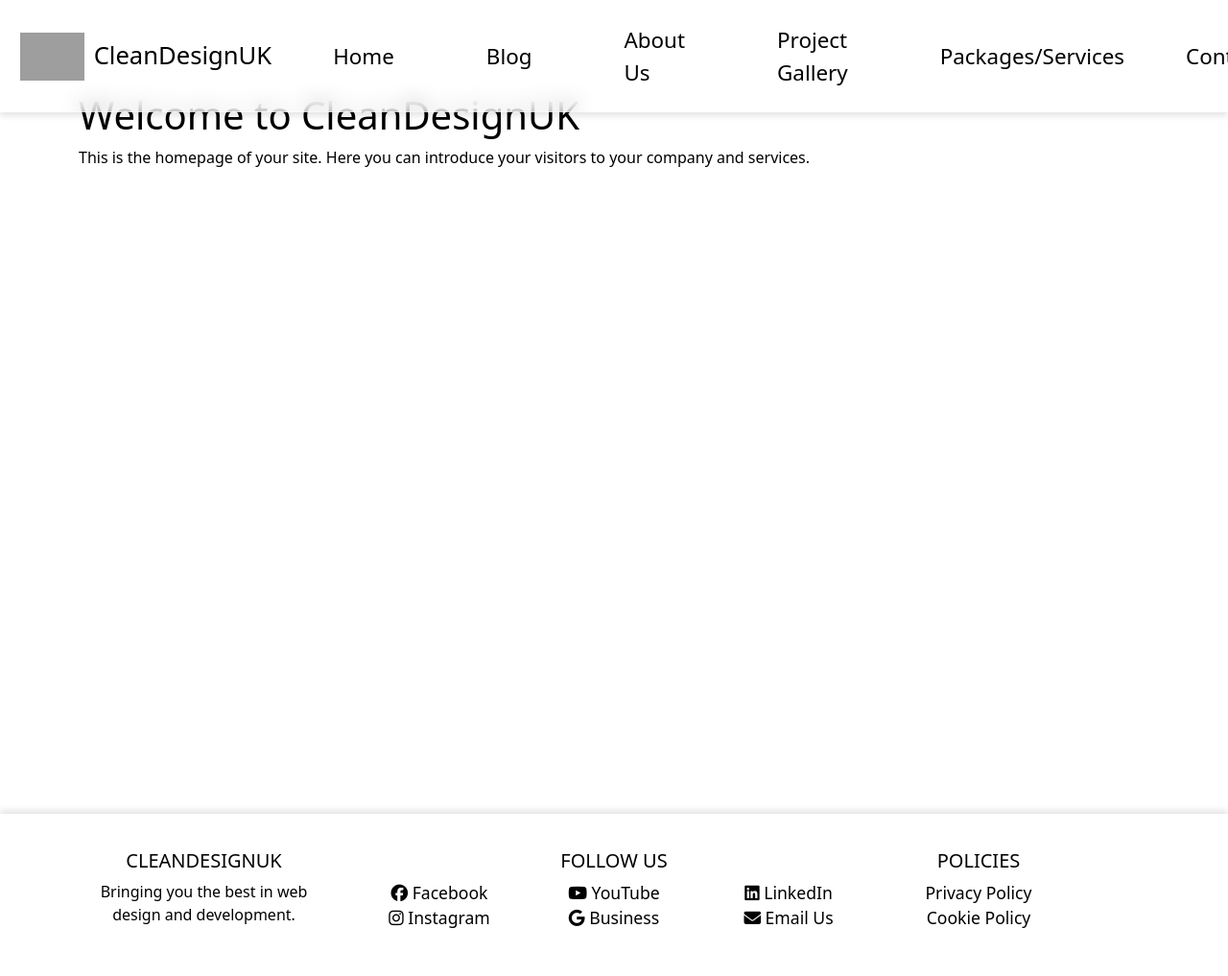
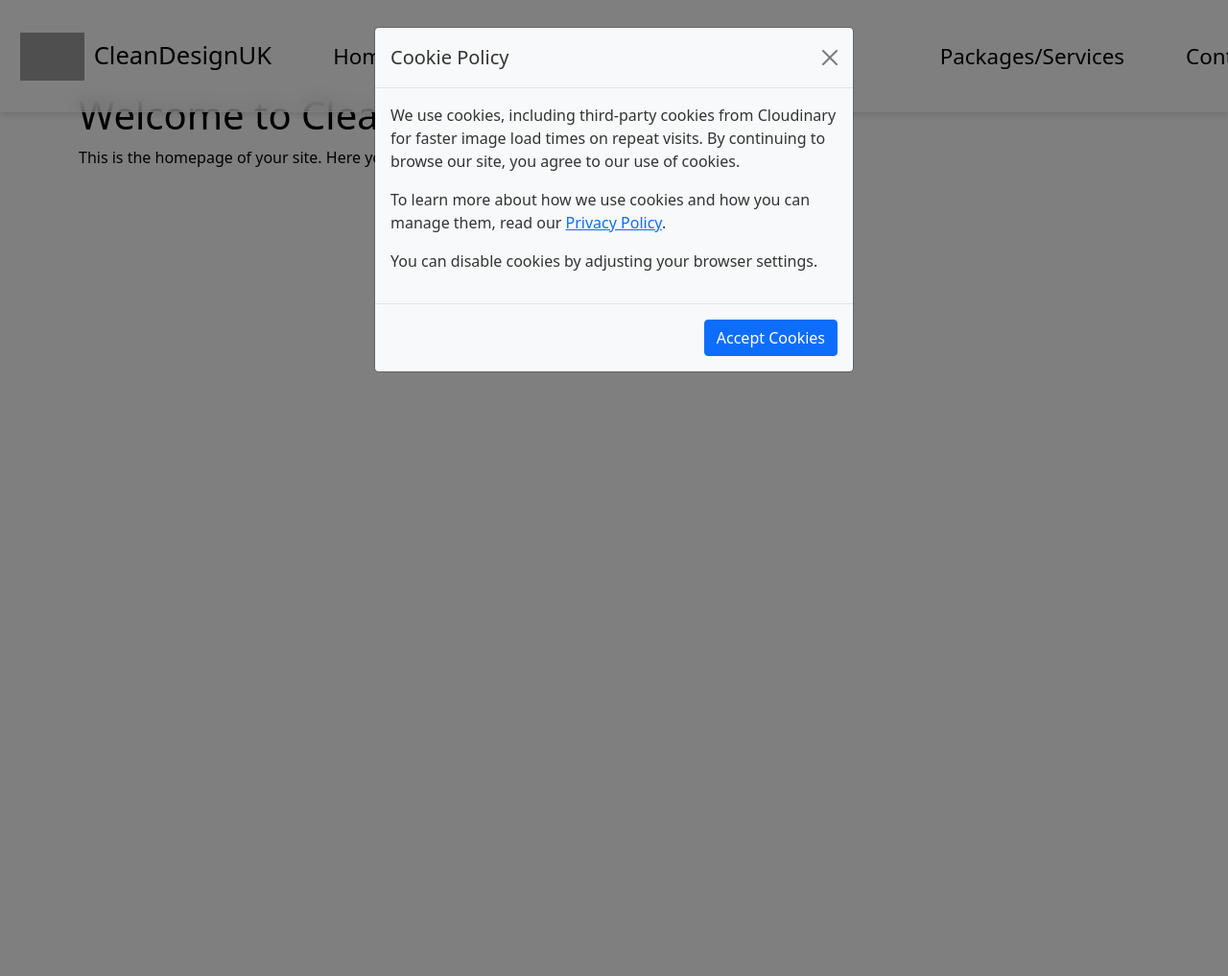
Before and after one commit to JesseRoss001/cleandesignuk, a Django app: page / in a window 1280 px wide. Shown: the whole page at 96% size. After the commit the page ends 388 px from the top, so only its background shows below. Run offline with Django 5.2, Linux system fonts and the light colour scheme; some libraries are stand-ins or nearby versions; grey boxes are pictures that could not be loaded.

Commit message:
add cookie consent , policy and privacy policy

```diff
--- a/cleandesignuk/static/css/style.css
+++ b/cleandesignuk/static/css/style.css
@@ -51,7 +51,17 @@ color:black;}
 
     .text-size-brand {font-size: 1.3rem;}
 }
-
+/* -----------------------COOKIE POLICY -------------------------*/
+#cookieConsentModal .modal-content {
+    background-color: #f8f9fa; /* Light background for the modal */
+    color: #333; /* Dark text for readability */
+}
+#cookieConsentModal .modal-header {
+    border-bottom: 1px solid #dee2e6; /* Subtle border for the header */
+}
+#cookieConsentModal .modal-footer {
+    border-top: 1px solid #dee2e6; /* Subtle border for the footer */
+}
 
 
 
--- a/cleandesignuk/templates/base.html
+++ b/cleandesignuk/templates/base.html
@@ -49,6 +49,65 @@
     </div>
 </nav>
 <main class="mt-5  pt-5 pt-3 flex-shrink-0">
+    <div class="modal fade" id="privacyPolicyModal" tabindex="-1" aria-labelledby="privacyPolicyModalLabel" aria-hidden="true">
+        <div class="modal-dialog modal-dialog-scrollable">
+            <div class="modal-content">
+                <div class="modal-header">
+                    <h5 class="modal-title" id="privacyPolicyModalLabel">Privacy Policy</h5>
+                    <button type="button" class="btn-close" data-bs-dismiss="modal" aria-label="Close"></button>
+                </div>
+                <div class="modal-body">
+                    <h6>Data Collection and Use</h6>
+                    <p>We collect the following data: first name, surname, and email address when you fill out our contact form. This information is held for up to 3 days to respond to your query.</p>
+                    <h6>Cookies and Third Party Services</h6>
+                    <p>We use third-party cookies from Cloudinary to enhance image load times on return visits to our website. These cookies are used solely for performance improvements.</p>
+                    <h6>Your Rights</h6>
+                    <p>Under the GDPR, you have the right to access, correct, transfer, and delete your personal data. You also have the right to object to certain processing and restrict certain processing activities.</p>
+                    <p>If you wish to exercise any of these rights, please contact us at our provided contact details.</p>
+                </div>
+                <div class="modal-footer">
+                    <button type="button" class="btn btn-secondary" data-bs-dismiss="modal">Close</button>
+                </div>
+            </div>
+        </div>
+    </div>
+
+    <!-- Cookie Consent Modal -->
+<div class="modal fade" id="cookieConsentModal" tabindex="-1" aria-labelledby="cookieConsentModalLabel" aria-hidden="true">
+    <div class="modal-dialog">
+        <div class="modal-content">
+            <div class="modal-header">
+                <h5 class="modal-title" id="cookieConsentModalLabel">Cookie Policy</h5>
+                <button type="button" class="btn-close" data-bs-dismiss="modal" aria-label="Close"></button>
+            </div>
+            <div class="modal-body">
+                <p>We use cookies, including third-party cookies from Cloudinary for faster image load times on repeat visits. By continuing to browse our site, you agree to our use of cookies.</p>
+                <p>To learn more about how we use cookies and how you can manage them, read our <a href="#" data-bs-toggle="modal" data-bs-target="#privacyPolicyModal" data-bs-dismiss="modal">Privacy Policy</a>.</p>
+                <p>You can disable cookies by adjusting your browser settings.</p>
+            </div>
+            <div class="modal-footer">
+                <button type="button" class="btn btn-primary" data-bs-dismiss="modal">Accept Cookies</button>
+            </div>
+        </div>
+    </div>
+</div>
+<div class="modal fade" id="cookiePolicyModal" tabindex="-1" aria-labelledby="cookiePolicyModalLabel" aria-hidden="true">
+    <div class="modal-dialog modal-dialog-scrollable">
+        <div class="modal-content">
+            <div class="modal-header">
+                <h5 class="modal-title" id="cookiePolicyModalLabel">Cookie Policy</h5>
+                <button type="button" class="btn-close" data-bs-dismiss="modal" aria-label="Close"></button>
+            </div>
+            <div class="modal-body">
+                <p>We use third-party cookies from Cloudinary to enhance image load times on return visits to our website. These cookies are used solely for performance improvements.</p>
+                <p>By continuing to use our site, you accept our use of cookies. You can disable cookies by adjusting the settings in your browser.</p>
+            </div>
+            <div class="modal-footer">
+                <button type="button" class="btn btn-secondary" data-bs-dismiss="modal">Close</button>
+            </div>
+        </div>
+    </div>
+</div>
     {% block content %}
     {% endblock %}
 </main>
@@ -88,20 +147,38 @@
                 <h5 class="text-uppercase">Policies</h5>
                 <ul class="list-unstyled row ">
                     <li class="col-6 col-md-12">
-                        <a href="#!" class=" policy-footer-size">Privacy Policy</a>
+                        <a href="#" class="policy-footer-size" data-bs-toggle="modal" data-bs-target="#privacyPolicyModal">Privacy Policy</a>
                     </li>
                     <li class="col-6 col-md-12 ">
-                        <a href="#!" class=" policy-footer-size ">Cookie Policy</a>
+                        <a href="#!" class="policy-footer-size" data-bs-toggle="modal" data-bs-target="#cookiePolicyModal">Cookie Policy</a>
+
                     </li>
                 </ul>
             </div>
         </div>
     </div>
 </footer>
+<!-- Bootstrap JS and dependencies -->
+<script src="https://cdn.jsdelivr.net/npm/bootstrap@5.1.3/dist/js/bootstrap.bundle.min.js"></script>
 
     <!-- Bootstrap JS and dependencies -->
     <script src="https://cdn.jsdelivr.net/npm/bootstrap@5.1.3/dist/js/bootstrap.bundle.min.js"></script>
     <!-- Custom JS -->
     <script src="{% static 'js/script.js' %}"></script>
+
+    <script>
+        document.addEventListener("DOMContentLoaded", function(){
+            const cookieConsent = localStorage.getItem('cookieConsent');
+
+            if (!cookieConsent) {
+                var cookieModal = new bootstrap.Modal(document.getElementById('cookieConsentModal'));
+                cookieModal.show();
+            }
+
+            document.querySelector('#cookieConsentModal .btn-primary').addEventListener('click', function() {
+                localStorage.setItem('cookieConsent', 'accepted');
+            });
+        });
+        </script>
 </body>
 </html>
```
